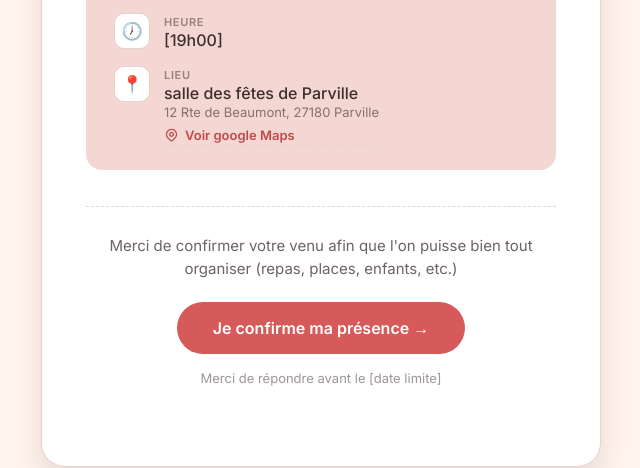
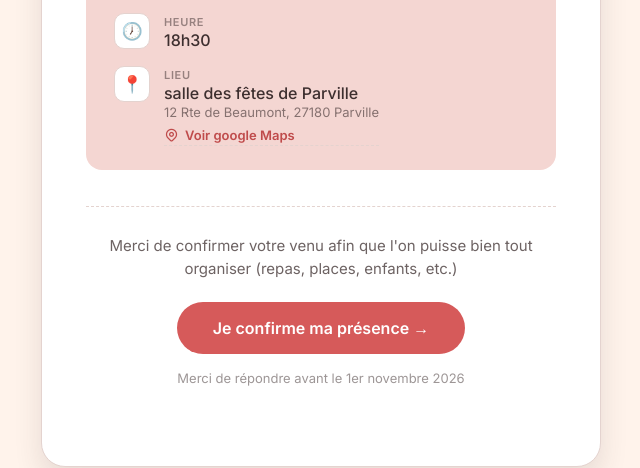
Before and after one commit to neilolivier27-sys/mon-invitation, a plain HTML site: page public/index.html in a window 1280 px wide. Shown: the part 617-1085 px from the top of the page, 319-959 px from the left. Drawn offline with nearby package versions, Linux system fonts and the light colour scheme.

Commit message:
Modif css

```diff
--- a/public/index.html
+++ b/public/index.html
@@ -34,7 +34,7 @@
                             <div class="detail-icon">🕖</div>
                             <div class="detail-text">
                                 <span class="detail-label">Heure</span>
-                            <span class="detail-value">[19h00]</span>
+                                <span class="detail-value">18h30</span>
                             </div>
                         </div>
                         <div class="detail-row">
@@ -51,7 +51,7 @@
                     <hr class="divider">
                     <p class="rsvp-text">Merci de confirmer votre venu afin que l'on puisse bien tout organiser (repas, places, enfants, etc.)</p>
                     <a href="#formulaire" class="rsvp-button">Je confirme ma présence →</a>
-                <p class="rsvp-deadline">Merci de répondre avant le [date limite]</p>
+                    <p class="rsvp-deadline">Merci de répondre avant le 1er novembre 2026</p>
                 </div>
             </section>
 
@@ -111,6 +111,13 @@
                             </div>
                         </div>
                         <hr>
+                        <div id="names_pers" class="cache">
+                            <div id="info_names">
+                                <label for="names">Entrez les noms des invités</label>
+                                <span class="under_text">Sans votre nom</span>
+                            </div>
+                        </div>
+                        <hr>
                         <div id="dimanche">
                             <div id="presence_dimanche">
                                 <label>Serez-vous présent(e) le dimanche midi ?</label>
@@ -137,12 +144,6 @@
                                         <input type="button" class="plus-dimanche" value="+">
                                     </div>
                                 </div>
-                        </div>
-                    </div>
-                    <div id="names_pers" class="cache">
-                        <div id="info_names">
-                            <label for="names">Entrez les noms des invités</label>
-                            <span class="under_text">Sans votre nom</span>
                             </div>
                         </div>
                         <hr>
```
Also changed, not shown: public/invitation.css (indentation only), 1 other file. Lines whose indentation alone changed are shown as unchanged.
